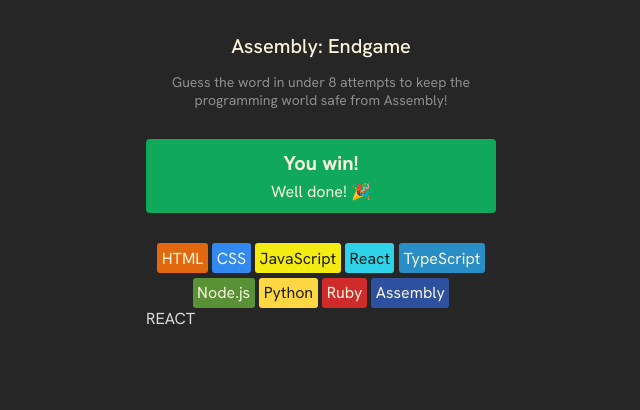
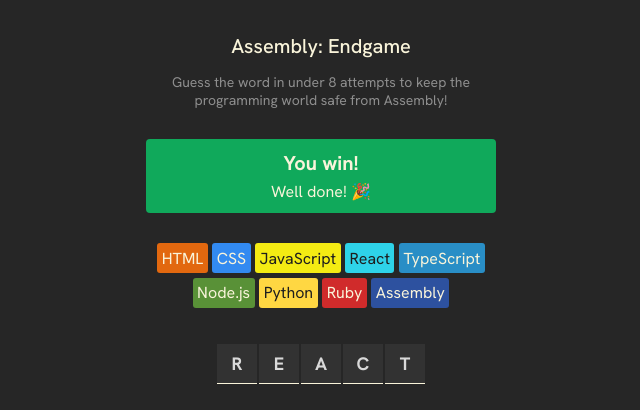
Before and after one commit to jacquikeating/assembly-endgame, a React (Vite) app: page / in a window 1280 px wide. Shown: the top 410 px of the page, without its empty margins (319-959 px from the left). Built offline with nearby package versions, Linux system fonts and the light colour scheme.

Commit message:
Styled <Word>

```diff
--- a/src/index.css
+++ b/src/index.css
@@ -72,3 +72,25 @@
     border-radius: 3px;
     padding: 0.28125rem; /* 4.5px */
 }
+
+
+
+/* Word Component */
+.word-container {
+    display: flex;
+    justify-content: center;
+    gap: 0.125rem; /* 2px */
+    margin-block: 2.25rem; /* 36px */
+}
+
+.word-container span {
+    width: 2.5rem; /* 40px */
+    height: 2.5rem; /* 40px */
+    border-bottom: 1px solid #F9F4DA;
+    background: #323232;
+    display: flex;
+    align-items: center;
+    justify-content: center;
+    font-weight: 700;
+    font-size: 1.125rem; /* 18px */
+}
```
